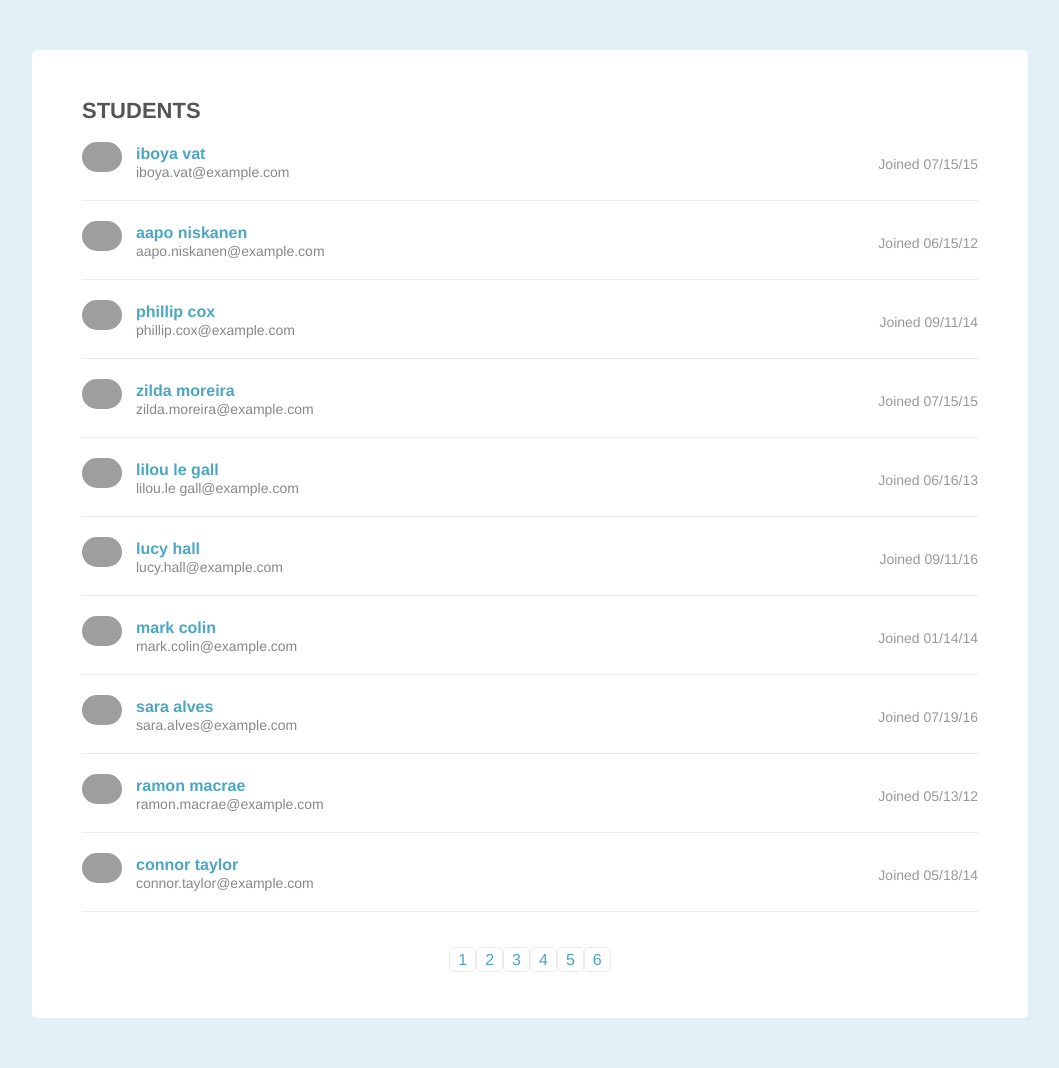
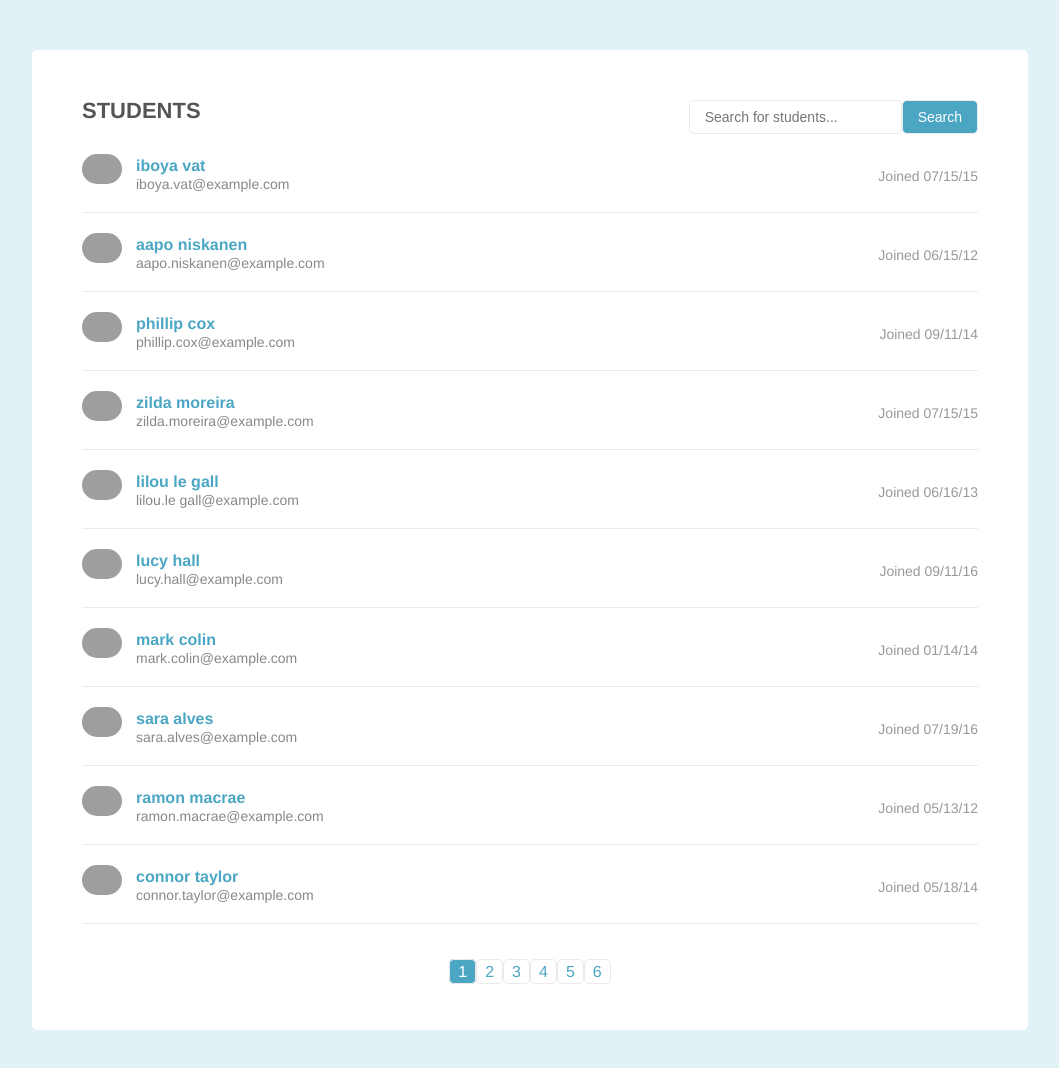
Before and after one commit to interstellardev/Treehouse-FSJS-Project-2, a plain HTML site: page index.html in a window 1280 px wide. Shown: the whole page, without its empty margins (110-1169 px from the left). Drawn offline with Linux system fonts and the light colour scheme; grey boxes are pictures that could not be loaded.

Commit message:
Add search function

```diff
--- a/app.js
+++ b/app.js
@@ -1,18 +1,29 @@
 const studentList = document.querySelector('.student-list');
 const students = document.querySelectorAll('.student-item');
 const page = document.querySelector('.page');
-
+const header = document.querySelector('.page-header');
+const div = document.createElement('div');
+const input = document.createElement('input');
+const button = document.createElement('button');
+const searchButton = document.querySelector('.student-search.button');
+//rounding up to a whole number
 let pages = Math.ceil(students.length / 10);
 
-
+console.log(header);
+console.log(searchButton);
 
 
 document.addEventListener('load', showPage(1, students));
 document.addEventListener('load', appendPageLinks(students));
+document.addEventListener('load', createSearch(students));
 
 
-
+/* this function hides all of a list and then displays
+the list items that belong on the page*/
 function showPage(pageNumber, list) {
+    /* these first two variables  create a range from the
+    page number so we can look for the index of the node list items
+    so we can compare and only show the neccesary list items*/
     let maxList = (pageNumber * 10) - 1;
     let minList = (pageNumber * 10) - 10;
     for (let i = 0; i < list.length; i++) {
@@ -24,22 +35,44 @@ function showPage(pageNumber, list) {
 }
 
 
-
+/*This function creates and unordered list below the student list
+and then generates page buttons based on how many students are in the list */
 function appendPageLinks(list) {
     const ul = document.createElement('ul');
+    // adds pagination class to ul
     page.appendChild(ul).setAttribute('class', 'pagination');
     const paginationList = document.querySelector('.pagination')
+    //generating the pagiantion buttons based on how many pages there are
     for (let i = 1; i <= pages; i++) {
         const li = document.createElement('li');
         const a = document.createElement('a');
         const link = paginationList.appendChild(li).appendChild(a);
+        link.href = '#'
         link.innerHTML = i;
     }
     const pageButton = paginationList.querySelectorAll('ul.pagination li a');
+    pageButton[0].classList.add('active');
+    // looping over pagination buttons and listening for clicks
     for (let i = 0; i < pageButton.length; i++) {
         pageButton[i].addEventListener('click', function (e) {
+            // removeing active class on all pagination buttons
+            pageButton.forEach(function(button) {
+                button.classList.remove('active');
+            });
+            // adding active class to clicked pagination button.
+            pageButton[i].classList.add('active');
+            /* assigning i to page number and increasing the
+            index by 1 to us a page number in showPage function call back*/
             let pageNumber = i + 1;
             showPage(pageNumber, list);
         });
     }
 }
+
+// This function creates an input element then searches the student list items
+function createSearch() {
+    header.appendChild(div).setAttribute('class', 'student-search');
+    const searchDiv = document.querySelector('.student-search')
+    searchDiv.appendChild(input).setAttribute('placeholder', 'Search for students...');
+    searchDiv.appendChild(button).innerHTML = 'Search';
+}
--- a/css/design.css
+++ b/css/design.css
@@ -112,7 +112,7 @@ body{
       color: #4ba6c3;
     }
 
-    .pagination li a:active,
+    .pagination li a.active,
     .pagination li a:hover{
       background-color: #4ba6c3;
       color: #fff;
```
